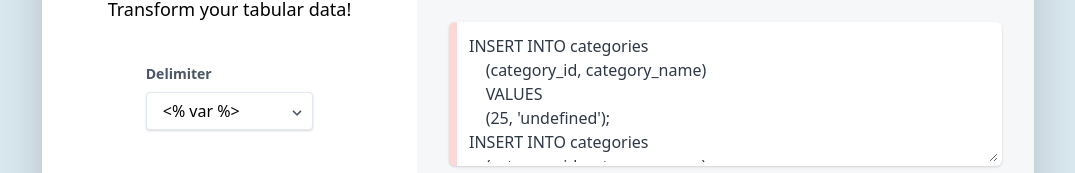
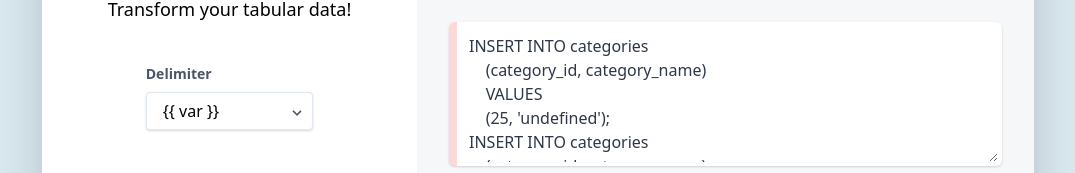
Before and after one commit to WalterCJ/dataskips, a React (Create React App) app: page / in a window 1280 px wide. Shown: the part 468-641 px from the top of the page, without its empty margins (102-1177 px from the left). Built offline with nearby package versions, Linux system fonts and the light colour scheme.

Commit message:
fix dropdown, closes #9

```diff
--- a/src/components/Sidebar/Sidebar.js
+++ b/src/components/Sidebar/Sidebar.js
@@ -48,7 +48,6 @@ function Sidebar({
   useEffect(() => {
     changeOutput(template, csvData, delimiter);
   }, [csvData, template, delimiter]);
-
   return (
     <div className="justify-center p-12 md:p-5 md:w-7/12 bg-white">
       <div className="md:w-full lg:w-5/6 xl:max-w-sm mx-auto hidden md:block">
@@ -105,7 +104,7 @@ function Sidebar({
               id={"examples"}
               name={"examples"}
               elementConfig={examplesInput.elementConfig}
-              value={examplesInput.elementConfig}
+              value={examples.value}
               elementType={examplesInput.elementType}
               onChange={handleInputChange}
             />
--- a/src/components/UI/Input.js
+++ b/src/components/UI/Input.js
@@ -25,7 +25,7 @@ const Input = (props) => {
       inputElement = (
         <select
           name={props.name}
-          value={props.id}
+          value={props.value}
           onChange={props.onChange}
           className="block appearance-none w-full bg-white border border-gray-300 hover:border-gray-500 px-4 py-2 pr-8 rounded shadow leading-tight focus:outline-none focus:shadow-outline"
         >
```
